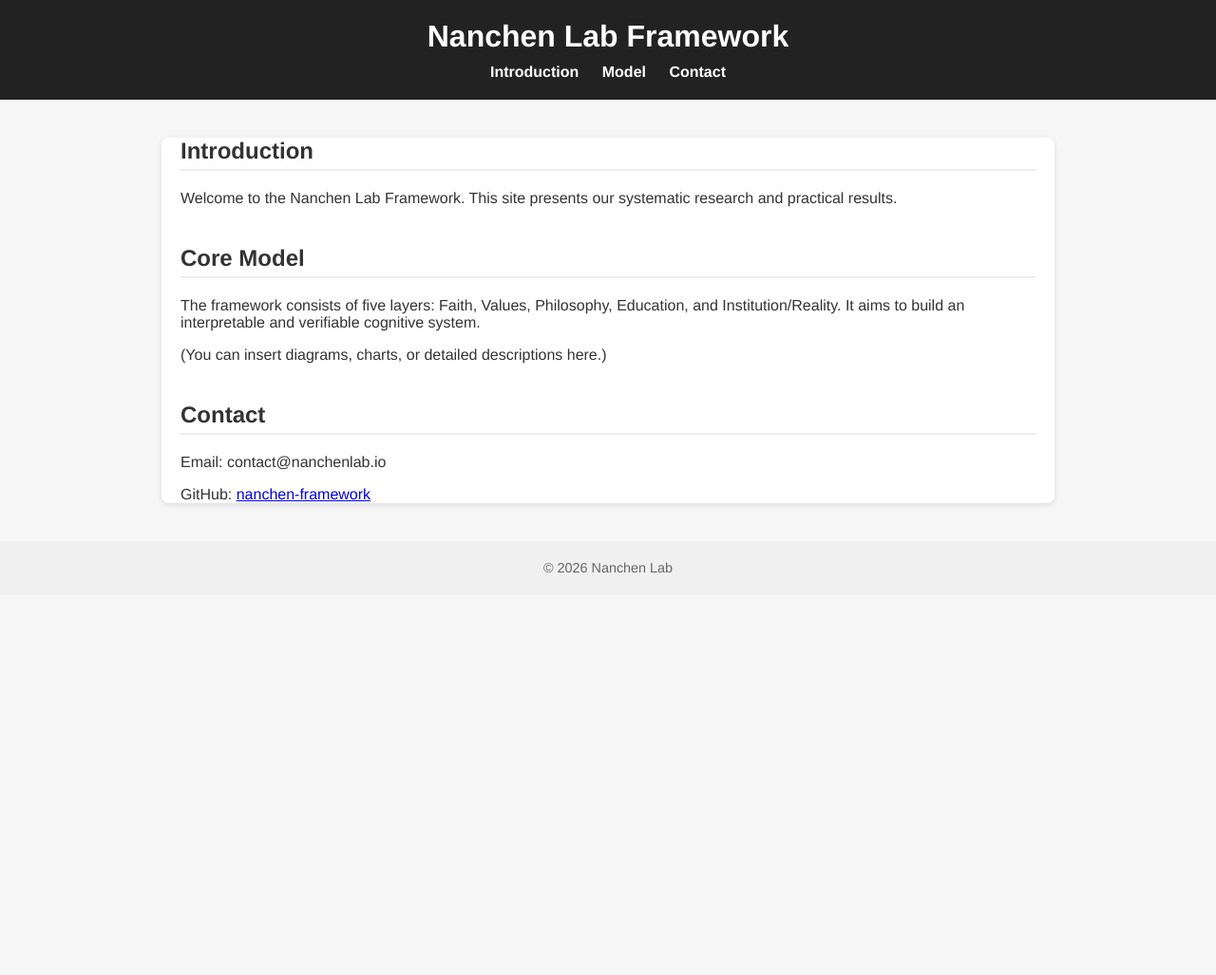
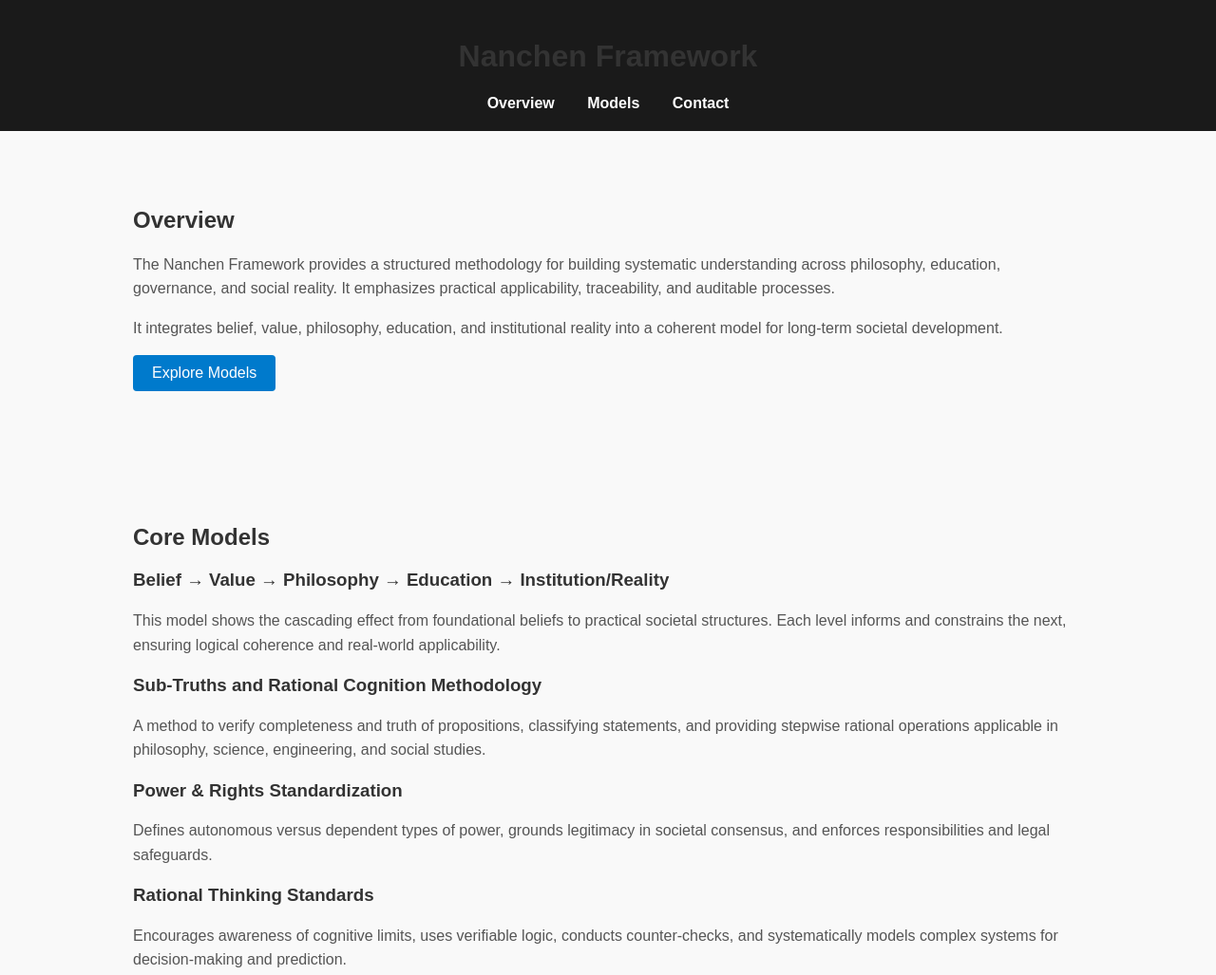
Before and after one commit to nanchenlab/nanchen-framework, a plain HTML site: page index.html in a window 1280 px wide. Shown: the top 1027 px of the page at 95% size. Before the commit the page ends 800 px from the top, so only its background shows below. Drawn offline with Linux system fonts and the light colour scheme.

Commit message:
Update index.html

```diff
--- a/index.html
+++ b/index.html
@@ -3,103 +3,61 @@
 <head>
     <meta charset="UTF-8">
     <meta name="viewport" content="width=device-width, initial-scale=1.0">
-  <title>Nanchen Lab Framework</title>
+    <title>Nanchen Framework</title>
     <style>
-    /* --- Basic Styles --- */
-    body {
-      font-family: "Helvetica Neue", Helvetica, Arial, sans-serif;
-      margin: 0;
-      padding: 0;
-      background-color: #f6f6f6;
-      color: #333;
-    }
-
-    header {
-      background-color: #222;
-      color: white;
-      padding: 20px;
-      text-align: center;
-    }
-
-    header h1 {
-      margin: 0;
-      font-size: 2rem;
-    }
-
-    nav {
-      margin-top: 10px;
-    }
-
-    nav a {
-      color: #fff;
-      margin: 0 10px;
-      text-decoration: none;
-      font-weight: bold;
-    }
-
-    main {
-      max-width: 900px;
-      margin: 40px auto;
-      padding: 0 20px;
-      background-color: #fff;
-      box-shadow: 0 2px 6px rgba(0,0,0,0.1);
-      border-radius: 8px;
-    }
-
-    section {
-      margin-bottom: 40px;
-    }
-
-    h2 {
-      border-bottom: 2px solid #eee;
-      padding-bottom: 5px;
-    }
-
-    footer {
-      text-align: center;
-      padding: 20px;
-      font-size: 0.9rem;
-      color: #666;
-      background-color: #f0f0f0;
-    }
+        body { font-family: Arial, sans-serif; margin: 0; padding: 0; background-color: #f9f9f9; }
+        header { background-color: #1a1a1a; color: #fff; padding: 20px 0; text-align: center; }
+        nav a { color: #fff; margin: 0 15px; text-decoration: none; font-weight: bold; }
+        nav a:hover { text-decoration: underline; }
+        section { padding: 60px 20px; max-width: 1000px; margin: 0 auto; }
+        h1, h2, h3 { color: #333; }
+        p { line-height: 1.6; color: #555; }
+        footer { background-color: #1a1a1a; color: #fff; text-align: center; padding: 20px 0; }
+        .button { display: inline-block; padding: 10px 20px; background-color: #007acc; color: #fff; text-decoration: none; border-radius: 4px; }
+        .button:hover { background-color: #005fa3; }
     </style>
 </head>
 <body>
     <header>
-    <h1>Nanchen Lab Framework</h1>
+        <h1>Nanchen Framework</h1>
         <nav>
-      <a href="#intro">Introduction</a>
-      <a href="#model">Model</a>
+            <a href="#overview">Overview</a>
+            <a href="#models">Models</a>
             <a href="#contact">Contact</a>
         </nav>
     </header>
 
-  <main>
-    <section id="intro">
-      <h2>Introduction</h2>
-      <p>Welcome to the Nanchen Lab Framework. This site presents our systematic research and practical results.</p>
+    <section id="overview">
+        <h2>Overview</h2>
+        <p>The Nanchen Framework provides a structured methodology for building systematic understanding across philosophy, education, governance, and social reality. It emphasizes practical applicability, traceability, and auditable processes.</p>
+        <p>It integrates belief, value, philosophy, education, and institutional reality into a coherent model for long-term societal development.</p>
+        <a class="button" href="#models">Explore Models</a>
     </section>
 
-    <section id="model">
-      <h2>Core Model</h2>
-      <p>The framework consists of five layers: Faith, Values, Philosophy, Education, and Institution/Reality. It aims to build an interpretable and verifiable cognitive system.</p>
-      <p>(You can insert diagrams, charts, or detailed descriptions here.)</p>
+    <section id="models">
+        <h2>Core Models</h2>
+        <h3>Belief → Value → Philosophy → Education → Institution/Reality</h3>
+        <p>This model shows the cascading effect from foundational beliefs to practical societal structures. Each level informs and constrains the next, ensuring logical coherence and real-world applicability.</p>
+
+        <h3>Sub-Truths and Rational Cognition Methodology</h3>
+        <p>A method to verify completeness and truth of propositions, classifying statements, and providing stepwise rational operations applicable in philosophy, science, engineering, and social studies.</p>
+
+        <h3>Power & Rights Standardization</h3>
+        <p>Defines autonomous versus dependent types of power, grounds legitimacy in societal consensus, and enforces responsibilities and legal safeguards.</p>
+
+        <h3>Rational Thinking Standards</h3>
+        <p>Encourages awareness of cognitive limits, uses verifiable logic, conducts counter-checks, and systematically models complex systems for decision-making and prediction.</p>
     </section>
 
     <section id="contact">
         <h2>Contact</h2>
-      <p>Email: contact@nanchenlab.io</p>
-      <p>GitHub: <a href="https://github.com/nanchenlab/nanchen-framework" target="_blank">nanchen-framework</a></p>
+        <p>For inquiries, collaborations, or detailed discussion of the Nanchen Framework, reach out via email or through our GitHub repository.</p>
+        <a class="button" href="mailto:contact@nanchenlab.com">Email Us</a>
     </section>
-  </main>
 
     <footer>
-    &copy; 2026 Nanchen Lab
+        <p>© 2026 Nanchen Lab. All rights reserved.</p>
+        <p><a href="https://github.com/nanchenlab/nanchen-framework" style="color: #fff;">GitHub Repository</a></p>
     </footer>
-
-  <script>
-    // Add any JS interactions if needed
-    console.log("Nanchen Lab Framework page loaded");
-  </script>
 </body>
 </html>
```
Lines whose indentation alone changed are shown as unchanged.
